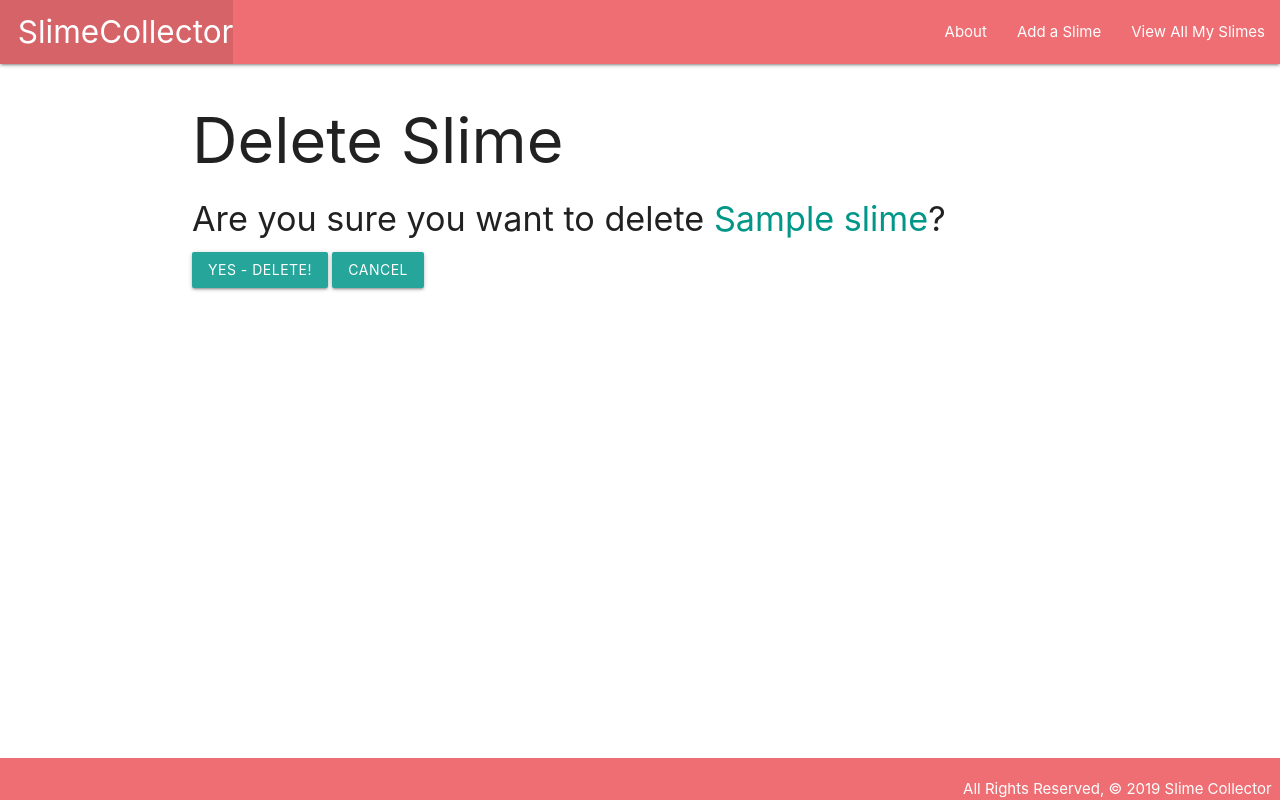
After one commit to SleepyJosus/Slime-Collector, a Django app: page /slimes/1/delete/ in a window 1280 px wide. The commit adds this page. Run offline with Django 3.2, Linux system fonts and the light colour scheme; tables that the repository leaves empty hold one stand-in row (values such as "Sample post").

Commit message:
add class views, add full CRUD to Slime model

```diff
--- a/main_app/models.py
+++ b/main_app/models.py
@@ -1,4 +1,5 @@
 from django.db import models
+from django.urls import reverse
 
 # Create your models here.
 
@@ -10,3 +11,6 @@ class Slime(models.Model):
 
     def __str__(self):
         return self.name
+
+    def get_absolute_url(self):
+        return reverse("detail", kwargs={"slime_id": self.id})
--- a/main_app/templates/base.html
+++ b/main_app/templates/base.html
@@ -18,8 +18,9 @@
           <li><a href="/" class="left brand-logo">&nbsp;&nbsp;SlimeCollector</a></li>
         </ul>
         <ul class="right">
-          <li><a href="/about">About</a></li>
-          <li><a href="/slimes">View All My Slimes</a></li>
+          <li><a href="{% url 'about' %}">About</a></li>
+          <li><a href="{% url 'slimes_create' %}">Add a Slime</a></li>
+          <li><a href="{% url 'index' %}">View All My Slimes</a></li>
         </ul>
       </div>
     </nav>
--- /dev/null
+++ b/main_app/templates/home.html
@@ -0,0 +1,6 @@
+{% extends 'base.html'%}
+
+{% block content %}
+<h1>Welcome to the Slime Collector!</h1>
+
+{% endblock %}
--- /dev/null
+++ b/main_app/templates/main_app/slime_confirm_delete.html
@@ -0,0 +1,13 @@
+{% extends 'base.html' %}
+
+{% block content %}
+    <h1>Delete Slime</h1>
+
+    <h4>Are you sure you want to delete <span class="teal-text">{{object.name}}</span>?</h4>
+
+    <form action="" method="post">
+    {% csrf_token %}
+    <input type="submit" value="Yes - Delete!" class="btn">
+    <a class="btn" href="{% url 'detail' slime.id %}">Cancel</a>
+    </form>
+{% endblock %}
--- a/main_app/templates/slimes/detail.html
+++ b/main_app/templates/slimes/detail.html
@@ -14,6 +14,10 @@
       <p>Age: Spore</p>
     {% endif %}
   </div>
+  <div class="card-action">
+    <a href="{% url 'slimes_update' slime.id %}">Edit</a>
+    <a href="{% url 'slimes_delete' slime.id %}">Delete</a>
+  </div>
 </div>
 
 {% endblock %}
--- a/main_app/urls.py
+++ b/main_app/urls.py
@@ -5,5 +5,8 @@ urlpatterns = [
     path('', views.home, name='home'),
     path('about/', views.about, name='about'),
     path('slimes/', views.slimes_index, name='index'),
-    path('slimes/<int:slime_id>/', views.slimes_detail, name="detail")
+    path('slimes/<int:slime_id>/', views.slimes_detail, name="detail"),
+    path('slimes/create/', views.SlimeCreate.as_view(), name='slimes_create'),
+    path('slimes/<int:pk>/update/', views.SlimeUpdate.as_view(), name="slimes_update"),
+    path('slimes/<int:pk>/delete/', views.SlimeDelete.as_view(), name="slimes_delete"),
 ]
--- a/main_app/views.py
+++ b/main_app/views.py
@@ -1,12 +1,11 @@
 from django.shortcuts import render
-
-from django.http import HttpResponse
+from django.views.generic.edit import CreateView, UpdateView, DeleteView
 from .models import Slime
 
 # Create your views here.
 
 def home(request):
-    return HttpResponse('Hello World')
+    return render(request, 'home.html')
 
 def about(request):
     return render(request, 'about.html')
@@ -18,3 +17,15 @@ def slimes_index(request):
 def slimes_detail(request, slime_id):
     slime = Slime.objects.get(id=slime_id)
     return render(request, 'slimes/detail.html', {'slime': slime})
+
+class SlimeCreate(CreateView):
+    model = Slime
+    fields = '__all__'
+
+class SlimeUpdate(UpdateView):
+    model = Slime
+    fields = ['breed', 'description', 'age']
+
+class SlimeDelete(DeleteView):
+    model = Slime
+    success_url = '/slimes/'
```
Also changed, not shown: main_app/templates/main_app/slime_form.html (added, +16 -0 lines).
